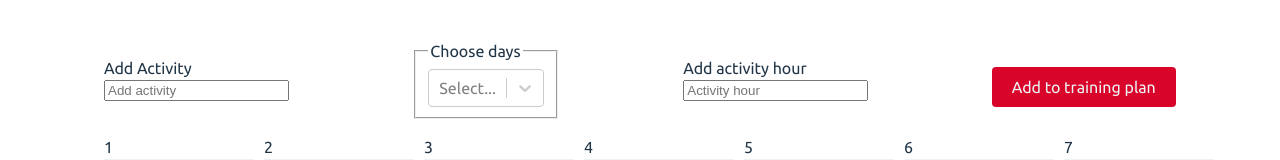
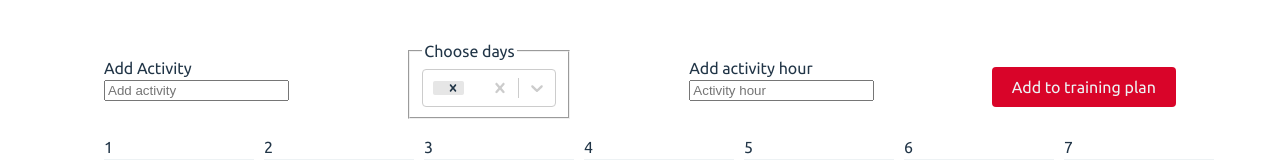
Before and after one commit to AnnaKus5/YourTrainingPlan, a React (Vite) app in the folder my-training-plan/: page / in a window 1280 px wide. Both pictures are taken after a click on the button "MONTH". Shown: the part 192-352 px from the top of the page. Built offline with nearby package versions, Linux system fonts and the light colour scheme; data requests are answered from the project's data file.

Commit message:
Send data to json

```diff
--- a/my-training-plan/db.json
+++ b/my-training-plan/db.json
@@ -7,7 +7,7 @@
         {
           "activityId": 1,
           "activityName": "yoga",
-          "activityTime": "18:00",
+          "activityTime": "17:00",
           "markAsDone": false
         }
       ]
@@ -17,9 +17,9 @@
       "day": "tuesday",
       "activity": [
         {
-          "actvityId": 2,
+          "activityId": 1,
           "activityName": "climbing",
-          "activityTime": "16:00",
+          "activityTime": "18:00",
           "markAsDone": false
         }
       ]
@@ -27,17 +27,38 @@
     {
       "id": 3,
       "day": "wednesday",
-      "activity": []
+      "activity": [
+        {
+          "activityId": 1,
+          "activityName": "yoga",
+          "activityTime": "17:00",
+          "markAsDone": false
+        }
+      ]
     },
     {
       "id": 4,
       "day": "thursday",
-      "activity": []
+      "activity": [
+        {
+          "activityId": 1,
+          "activityName": "climbing",
+          "activityTime": "18:00",
+          "markAsDone": false
+        }
+      ]
     },
     {
       "id": 5,
       "day": "friday",
-      "activity": []
+      "activity": [
+        {
+          "activityId": 1,
+          "activityName": "yoga",
+          "activityTime": "17:00",
+          "markAsDone": false
+        }
+      ]
     },
     {
       "id": 6,
@@ -47,14 +68,7 @@
     {
       "id": 7,
       "day": "sunday",
-      "activity": [
-        {
-          "activityId": 1,
-          "activityName": "hiking",
-          "activityTime": "7:00",
-          "markAsDone": false
-        }
-      ]
+      "activity": []
     }
   ],
   "training-data-month": [
--- a/my-training-plan/src/components/AddActivitySection.jsx
+++ b/my-training-plan/src/components/AddActivitySection.jsx
@@ -1,4 +1,4 @@
-import React, { useEffect, useState } from "react";
+import React, { useEffect, useState, useRef } from "react";
 import Select from "react-select";
 import { useTrainingDataContext } from "./TrainingDataContext";
 import { nanoid } from "nanoid";
@@ -6,28 +6,19 @@ import axios from "axios";
 
 export default function AddActivitySection() {
 
+    const activityInput = useRef()
+    const activityHourInput = useRef()
+
     const { page,
         trainingData,
-        weekDayChecked,
-        addDataToTrainingPlan,
-        selectedMonthDays,
-        setSelectedMonthDays,
-        activityInput,
-        activityHourInput } = useTrainingDataContext()
+        setTrainingData } = useTrainingDataContext()
 
+    const [formSumbit, setFormSubmit] = useState(false)
     const [checkboxState, setCheckboxState] = useState()
-    const [selectDay, setSelectDay] = useState([])
     const [newActivity, setNewActivity] = useState({
         nameActivity: "",
         timeActivity: ""
     })
-
-    console.log(newActivity)
-    console.log(selectDay)
-    console.log(checkboxState)
-
-    //nie działa checkboxState
-
 
     useEffect(() => {
         setCheckboxState(page === "week" ?
@@ -41,27 +32,38 @@ export default function AddActivitySection() {
                 sunday: false
             } :
             {
-                1: false, 2: false, 3: false, 4: false
+                1: false, 2: false, 3: false, 4: false, 5: false, 6: false, 7: false,
+                8: false, 9: false, 10: false, 11: false, 12: false, 13: false, 14: false,
+                15: false, 16: false, 17: false, 18: false, 19: false, 20: false, 21: false,
+                22: false, 23: false, 24: false, 25: false, 26: false, 27: false, 28: false,
+                29: false, 30: false, 31: false
             })
-    }, [page])
+
+            axios.get(`http://localhost:3000/training-data-${page}`)
+            .then((response) => {
+              setTrainingData(response.data)
+            })
+
+            setNewActivity({
+                nameActivity: "",
+                timeActivity: ""
+            })
+
+    }, [page, formSumbit])
 
 
-    function addActivityToState(e) {
+    function handleAvtivityState(e) {
+        const { name, value } = e.target
         setNewActivity(prevActivity => {
-            const {name} = e.target
             return {
                 ...prevActivity,
-                selectedDay: {
-                    ...prevActivity.selectedDay,
-                    [name]: !prevActivity.selectedDay[name]
-                }
+                [name]: value
             }
         })
-        const { name } = e.target
+    }
 
-        // setSelectDay(prev => {
-        //     return [...prev, name]
-        // })
+    function handleWeekCheckboxState(e) {
+        const {name} = e.target
 
         setCheckboxState(prev => {
             return {
@@ -71,32 +73,49 @@ export default function AddActivitySection() {
         })
     }
 
-    function handleCheckbox() {
-        setSelectDay(prev => {
-            return [...prev, name]
+    function handleMonthCheckboxState(selected) {
+        selected.map(day => {
+            setCheckboxState(prev => {
+                return {
+                    ...prev,
+                    [day.value]: !prev[day.value]
+                    }
             })
+        } )
+        // można wybrać tylko jeden dzień
     }
 
-    function handleChangeInput(e) {
-        const { name, value } = e.target
-        setNewActivity(prevActivity => {
-            return {
-                ...prevActivity,
-                [name]: value
+    function createArrayWihTrueValue() {
+        const days = Object.entries(checkboxState)
+
+        let id = 1
+
+        const arrWithId = days.map(day => {
+            const newDay = [...day, id]
+            id += 1
+            return newDay
+        })
+
+        const arrWithTrueValue = arrWithId.filter(day => {
+            return day[1] === true
+        })
+
+        return arrWithTrueValue
     }
 
-        })
-    }
 
     function sendData(e) {
         e.preventDefault()
 
-        console.log("send data")
+        if (activityInput.current.value !== "") {
 
-        // przygotować obiekt na podstawie danych ze stanu, który będzie można wysłać na server
-        axios.put(`http://localhost:3000/training-data-week/7`, {
-            id: 7,
-            day: selectDay[0],
+            const days = createArrayWihTrueValue()
+
+            days.map(day => {
+                axios.put(`http://localhost:3000/training-data-week/${day[2]}`,
+                {
+                    id: day[2],
+                    day: day[0],
                     activity: [
                         {
                             activityId: 1,
@@ -106,16 +125,13 @@ export default function AddActivitySection() {
                         }
                     ]
                 })
-            .then(response => console.log(response.data))
-            //ponowne renderowanie strony
+            })
 
+            setFormSubmit(prev => !prev)
 
-
-        //  axios.get("http://localhost:3000/training-data-week?day=sunday")
-        //     .then((response) => {
-        //          const source = response.data
-        //          return source
-        // })
+        } else {
+            console.log("Add activity name!")
+        }
     }
 
     const weekCheboxes = trainingData.map(day => {
@@ -127,7 +143,7 @@ export default function AddActivitySection() {
                     id={day.id}
                     name={name}
                     checked={checkboxState[name]}
-                    onChange={handleCheckbox}
+                    onChange={handleWeekCheckboxState}
                 />
                 <label htmlFor={name}>{name}</label>
             </div>
@@ -161,6 +177,7 @@ export default function AddActivitySection() {
             flexDirection: "column"
         }
     }
+    //przenieść do osobnego komponentu ze stylami?
 
     return (
         <form style={page === "week" ? addActivityStylesWeek.addActivityContainer : AddActivityStylesMonth.addActivityContainer}>
@@ -174,7 +191,7 @@ export default function AddActivitySection() {
                     name="nameActivity"
                     id="nameActivity"
                     value={newActivity.nameActivity}
-                    onChange={(e) => handleChangeInput(e)}
+                    onChange={(e) => handleAvtivityState(e)}
                     ref={activityInput}
                 />
             </div>
@@ -188,8 +205,8 @@ export default function AddActivitySection() {
                                 options={monthOptions}
                                 isMulti
                                 hideSelectedOptions={false}
-                                onChange={(selected) => setSelectedMonthDays(selected)}
-                                value={selectedMonthDays}
+                                onChange={(selected) => handleMonthCheckboxState(selected)}
+                                value={checkboxState}
                                 id="month-selected" />}
                     </div>
                 </fieldset>
@@ -203,7 +220,7 @@ export default function AddActivitySection() {
                     name="timeActivity"
                     id="timeActivity"
                     value={newActivity.timeActivity}
-                    onChange={(e) => handleChangeInput(e)}
+                    onChange={(e) => handleAvtivityState(e)}
                     ref={activityHourInput}
                 />
             </div>
--- a/my-training-plan/src/components/MonthPage.jsx
+++ b/my-training-plan/src/components/MonthPage.jsx
@@ -37,7 +37,7 @@ export default function MonthPage() {
         const activityElements = day.activity.length > 0 ?
             day.activity.map(activity => {
                 return (
-                    <p key={nanoid()} className="activity">{activity.newActivityHour} - {activity.newActivity}</p>
+                    <p key={nanoid()} className="activity">{activity.newActivityHour} {activity.newActivity}</p>
                 )
             }) : ""
 
--- a/my-training-plan/src/components/TrainingDataContext.jsx
+++ b/my-training-plan/src/components/TrainingDataContext.jsx
@@ -7,31 +7,27 @@ const TrainingDataProvider = ({ children }) => {
 
   const [page, setPage] = useState("week")
   const [trainingData, setTrainingData] = useState([])
-  const [selectedMonthDays, setSelectedMonthDays] = useState(null)
   const [formSumbit, setFormSubmit] = useState(false)
 
-  const activityInput = useRef()
-  const activityHourInput = useRef()
+  // const activityInput = useRef()
+  // const activityHourInput = useRef()
+
+  // console.log(formSumbit)
 
 
-  useEffect(() => {
-    axios.get(`http://localhost:3000/training-data-${page}`)
-    .then((response) => {
-      setTrainingData(response.data)
-    })
-  }, [page])
+  // useEffect(() => {
+  //   axios.get(`http://localhost:3000/training-data-${page}`)
+  //   .then((response) => {
+  //     setTrainingData(response.data)
+  //   })
+  // }, [page, formSumbit])
 
 
-  useEffect(() => {
-    activityInput.current.value = ""
-    activityHourInput.current.value = ""
-  }, [formSumbit])
+  // useEffect(() => {
+  //   activityInput.current.value = ""
+  //   activityHourInput.current.value = ""
+  // }, [formSumbit])
 
-
-
-  function createTrainingData() {
-
-  }
 
 
   function changePlan(event) {
@@ -41,92 +37,13 @@ const TrainingDataProvider = ({ children }) => {
     })
   }
 
-  function deletePlan() {
-    setTrainingData(createTrainingData())
-  }
-
-
-  function addDataToTrainingPlan(event) {
-
-    event.preventDefault()
-
-    if (page === "month") monthDayChecked()
-
-    setTrainingData((prevTrainingData) => {
-      let newActivity = activityInput.current.value
-      let newActivityHour = activityHourInput.current.value
-
-      return prevTrainingData.map(day => {
-        if (day.checked) {
-          return {
-            ...day,
-            activity: day.activity.length > 0 ?
-              [...day.activity, { newActivity, newActivityHour }] :
-              [{ newActivity, newActivityHour }],
-            checked: !day.checked
-          }
-        } else {
-          return day
-        }
-      })
-    })
-
-    setSelectedMonthDays(null)
-    setFormSubmit(prevFormSumbit => !prevFormSumbit)
-  }
-
-
-  function weekDayChecked(event) {
-    const selectDay = event.target.name;
-
-    setTrainingData(prevTrainingData => {
-      return prevTrainingData.map(day => {
-        if (day.day === selectDay) {
-          return {
-            ...day,
-            checked: !day.checked
-          }
-        } else {
-          return day
-        }
-      })
-    })
-  }
-
-  function monthDayChecked() {
-
-    const addedDay = selectedMonthDays.map(day => {
-      return day.value;
-    })
-
-    addedDay.map(daynumber => {
-      setTrainingData(prevTrainingData => {
-        return prevTrainingData.map(day => {
-          if (day.day === daynumber) {
-            return {
-              ...day,
-              checked: !day.checked
-            }
-          } else {
-            return day
-          }
-        })
-      })
-    })
-  }
-
 
   return (
     <TrainingDataContext.Provider value={{
       page, setPage,
       trainingData, setTrainingData,
-      selectedMonthDays, setSelectedMonthDays,
       formSumbit, setFormSubmit,
-      activityInput, activityHourInput,
-      createTrainingData,
-      changePlan, deletePlan,
-      addDataToTrainingPlan,
-      weekDayChecked, monthDayChecked,
+      changePlan,
     }}>
       {children}
     </TrainingDataContext.Provider>
```
Also changed, not shown: my-training-plan/src/components/WeekPage.jsx (+1 -18 lines). Lines whose indentation alone changed are shown as unchanged.
